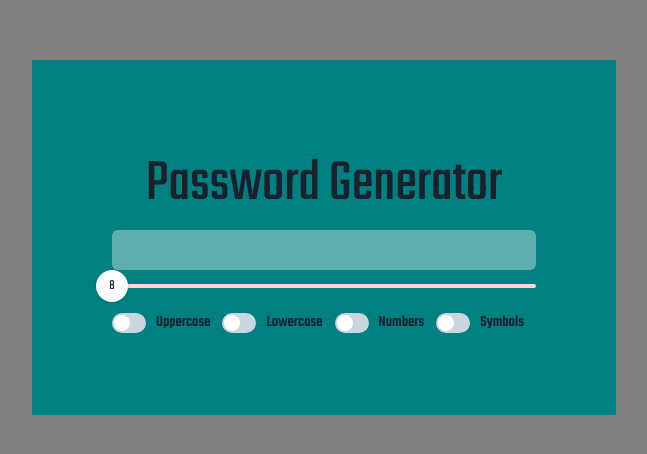
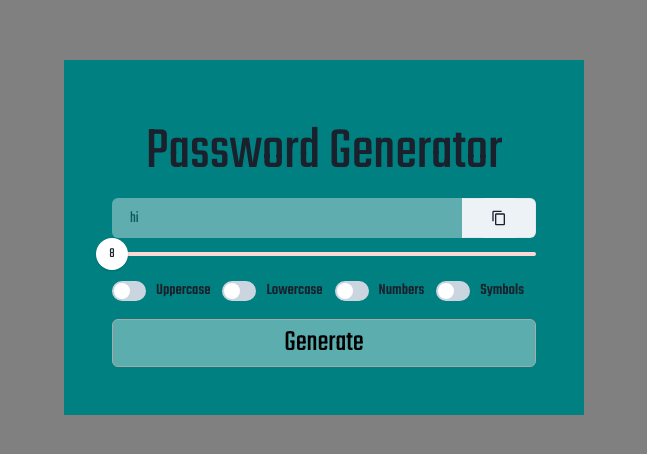
Before and after one commit to twkirkpatrick/react-password-generator, a React (Create React App) app: page / in a window 1280 px wide. Shown: the part 180-634 px from the top of the page, without its empty margins (312-959 px from the left). Built offline with nearby package versions, Linux system fonts and the light colour scheme.

Commit message:
copy button added to input

```diff
--- a/src/App.css
+++ b/src/App.css
@@ -8,3 +8,11 @@ body {
 .switch {
   margin-right: 10px;
 }
+
+.button {
+  margin-top: 1rem;
+  font-size: 30px !important;
+  color: black !important;
+  font-weight: 400 !important;
+  border: 1px solid darkgrey;
+}
--- a/src/App.js
+++ b/src/App.js
@@ -4,8 +4,10 @@ import {
   Button,
   Container,
   Grid,
+  IconButton,
+  InputRightAddon,
   GridItem,
-  Heading,
+  InputGroup,
   Input,
   Switch,
   FormControl,
@@ -18,6 +20,8 @@ import {
   MdGraphicEq
 } from "@chakra-ui/react";
 
+import { CopyIcon } from "@chakra-ui/icons";
+
 function App() {
   const [value, setValue] = useState(8);
   const handleChange = (value) => {
@@ -28,11 +32,14 @@ function App() {
   return (
     <Container centerContent={true}>
       <Grid templateColumns="repeat(3, 1fr)" gap={1}>
-        <GridItem bg="teal" style={{ marginTop: "15rem", padding: "5rem" }}>
+        <GridItem bg="teal" style={{ marginTop: "15rem", padding: "3rem" }}>
           <h1 style={{ textAlign: "center", fontSize: "60px" }}>
             Password Generator
           </h1>
-          <Input size="md" isDisabled={true} variant="filled" />
+          <InputGroup>
+            <Input size="md" isDisabled={true} variant="filled" value={"hi"} />
+            <InputRightAddon children={<IconButton icon={<CopyIcon />} />} />
+          </InputGroup>
 
           <Slider
             min={8}
@@ -66,6 +73,17 @@ function App() {
               Symbols
             </FormLabel>
           </FormControl>
+          {
+            <Button
+              className="button"
+              isFullWidth
+              variant="solid"
+              colorScheme="whiteAlpha"
+              size="lg"
+            >
+              Generate
+            </Button>
+          }
         </GridItem>
       </Grid>
     </Container>
```
